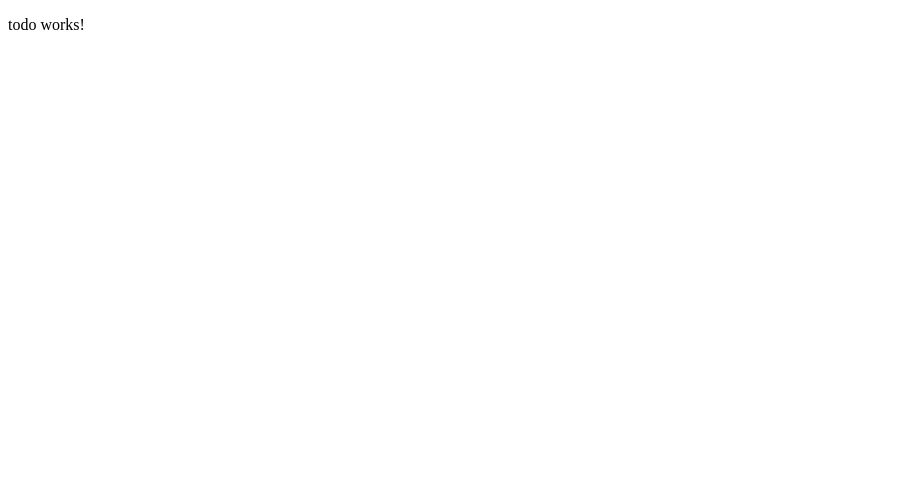
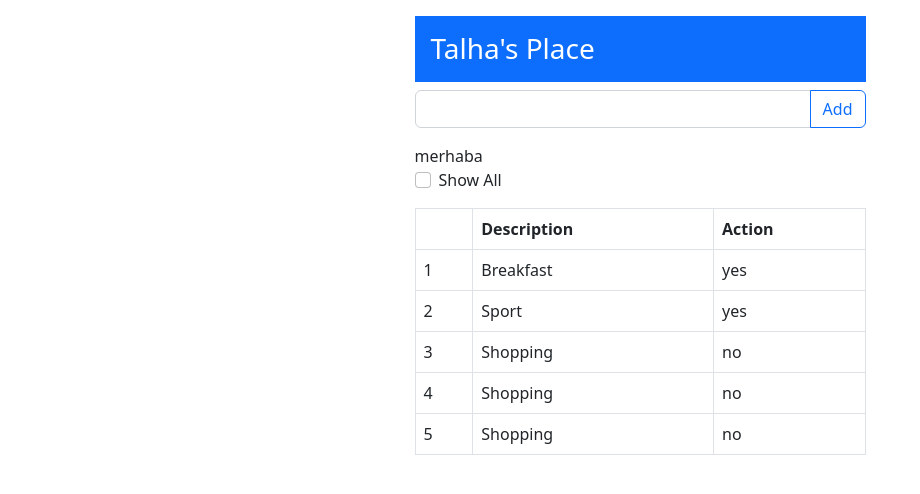
Before and after one commit to mftalha/angularWork2, an Angular app: page / in a window 1280 px wide. Shown: the top 494 px of the page, without its empty margins (0-920 px from the left). Built offline with nearby package versions, Linux system fonts and the light colour scheme.

Commit message:
- class ve interface ile nesne type belirleme. - bütün component lerden verilerimin görülmesi için model.ts olusturuldu - verilerde interface ile degisken type belirlemesi yapıldı. -envents olaylarına giriş yapıldı.

```diff
--- /dev/null
+++ b/src/app/model.ts
@@ -0,0 +1,18 @@
+import { TodoItem } from "./todoitem";
+
+//verilere bütün componentlerden erişmek için class obje tanımı ve içine başlangıç değeri verme ile çözüm üretiyoruz.
+export class Model{
+    name: string;   // clas içinde obje tanımladığımıdan bizden başlangıç değeri istiyor. bunun yerine tsconfig.json içine "strictNullChecks":false  yapabiliriz. = constroctor istemez bizden hatasız kabul eder bu yapıyı direk.
+    items: TodoItem[];
+
+    constructor(){
+        this.name = "Talha";
+        this.items = [
+            { description: "Breakfast", action: "yes"}, //burda interface ile nesnelerin türü verildi.
+            { description: "Sport", action: "yes"},
+            { description: "Shopping", action: "no"},
+            { description: "Shopping", action: "no"},
+            { description: "Shopping", action: "no"}
+        ];
+    }
+}
--- a/src/app/todo/todo.component.html
+++ b/src/app/todo/todo.component.html
@@ -1 +1,50 @@
-<p>todo works!</p>
+<div class="container"> <!-- tarayıcının gneişliğine göre sağdan soldan belli bir boşluk bırakılacak.-->
+    <div class="row"> <!-- bir satır oluştur-->
+        <div class="col-5 mx-auto"> <!---col-5 = bosstrap  ölçüsüne göre 12/5 lik bi genişlik ile oluştur ;; sağdan ve soldan eşit boşluk bırak. -->
+            <h3 class="bg-primary text-white p-3"> <!-- arka ton doldurma primary , yazılar beyaz , 4 köşeden 3'er pixsel boşluk -->
+                {{getName()}}'s Place
+            </h3>
+
+            <div class="input-group mb-3"> <!-- Veri girişi için inputlar oluşturacağız , alttan 3 pixsel boşluk-->
+                <input type="text" class="form-control">
+                <button class="btn btn-outline-primary" (click)="addItem()">Add</button>
+            </div>
+            {{message}}
+            <div class="form-check mb-3">
+                <input type="checkbox" class="form-check-input" name="" id="displayAll">
+                <label for="displayAll" class="form-check-label">Show All</label> <!-- for verme sebebim checkbox'a bağlı olması -->
+            </div>
+
+            <table class="table table-bordered"> <!-- Bootstrap -->
+                <thead>
+                    <tr>
+                        <th></th>
+                        <th>Description</th>
+                        <th>Action</th>
+                    </tr>
+                </thead>
+                <tbody>
+                    <!-- model.ts sayfası içine verileri oluşturmayı kaydırmadan önce
+                    <tr *ngFor="let item of items; let i = index"> //i = indexi alıyor böylece id değerine gerek kalmıyor listedeki
+                        <td>{{i+1}}</td>
+                        <td>{{item.description}}</td>
+                        <td>{{item.action}}</td>
+                    </tr>
+                    -->
+                    <tr *ngFor="let item of getItems(); let i = index"> <!-- i = indexi alıyor böylece id değerine gerek kalmıyor listedeki   -->
+                        <td>{{i+1}}</td>
+                        <td>{{item.description}}</td>
+                        <td>{{item.action}}</td>
+                    </tr>
+                </tbody>
+            </table>
+            <!--
+            <ul>
+                <li *ngFor="let item of items">   snippts sayesinde for döngüsü oluşuyor
+                    {{item.description}}
+                </li>
+            </ul>
+            -->
+        </div>
+    </div>
+</div>
--- a/src/app/todo/todo.component.ts
+++ b/src/app/todo/todo.component.ts
@@ -1,15 +1,64 @@
 import { Component, OnInit } from '@angular/core';
+import { Action } from 'rxjs/internal/scheduler/Action';
+import { Model } from '../model';
+// import { TodoItem } from '../todoitem';  == model ts sayfasında interfase erişim sağlayıp liste oluşturuldugu için artık burda todoitem'a erişime gerek yok.
 
 @Component({
   selector: 'todo',
   templateUrl: './todo.component.html',
   styleUrls: ['./todo.component.css']
 })
-export class TodoComponent implements OnInit {
+export class TodoComponent  {
 
+  message = "merhaba";
   constructor() { }
 
-  ngOnInit(): void {
+  /* [1]
+  // private name = "Talha"; //değişkeni burada oluşturuyoruz {{name}} şeklinde bu değişken çağrılabilir html sayfasından.
+  // items = [
+  //   "item 1","item 2","item 3","item 4"
+  // ];
+  */
+
+  /* [2]
+  items = [
+    {id: 1, description: "Breakfast", action: "yes"},
+    {id: 2, description: "Sport", action: "yes"},
+    {id: 3, description: "Shopping", action: "no"}
+  ]; */
+
+  /* [3]
+  items: any[]= [ // tip tanımlaması yapıyorum : normaldede any[] == bende belirtiyorum sadece.
+    {id: 1, description: "Breakfast", action: "yes"},
+    {id: 2, description: "Sport", action: "yes"},
+    {id: 3, description: "Shopping", action: "no"}
+  ]; */
+
+
+  /* [4] = model.ts sayfasından bütün verilere erişimi sağladığımız için buraya gerek yok artık. == bu sayede tüm componentlerden bu verilere erişimi sağladık.
+  private name: string = "Talha"; // tip tanımlaması yapıyorum zorunluy değil ama hatalı girişi önlemek adına önlem
+  // class veya interfa ile obje type belirleme . == todoitem.ts içinde objeleri tanımlıyorum. burayada TodoItem[] yazdığımda : otomatik üste sayfa exportunu yapıyor.
+  items: TodoItem[]= [ //Toduitem ile type belirtme sebebimiz : içinde tanımladığımız oblerin type larını belirtip veri girişi sırasında istemeden de olsa hata lı tür girip proğramın çalışması ve ya çalıştıktan sonra sayfadaki çıkabilecek sorunların önüne geçmek.
+  { description: "Breakfast", action: "yes"}, //burda interface ile nesnelerin türü verildi.
+  { description: "Sport", action: "yes"},
+  { description: "Shopping", action: "no"}
+  // new TodoItem("Breakfast","yes"), // clasda objenin türünü belirleyip burda constracter ile nesne oluşturulmasını gerçekleştirdik
+  // new TodoItem("Sport","yes"),
+  // new TodoItem("Shopping","no"),
+  // new TodoItem("Runing","yes"),
+  ];
+  */
+
+  model = new Model(); //her new model dediğiöde yeni bi kopya oluşturulacak. farklı komponentler için lazım bilgi(ve genel kültür). servis mantıgı varmış 1 kere oluşturunca cobtracterdan new diye onu kullanabiliyormusuz farklı syflarda böylece dışarıdan listeye ekleme yaptıgımda mesela bütün sayfalarda aynı değişikliği görebilleceğim.
+
+  addItem(){
+    console.log("merhaba");
+  }
+  getName(){
+    return this.model.name;
   }
 
+  getItems(){
+    return this.model.items;
+  }
 }
--- /dev/null
+++ b/src/app/todoitem.ts
@@ -0,0 +1,34 @@
+/*
+export class TodoItem{
+    description: string;  //hata alamamak için tsconfig.json içinde = strictNullChecks":false olması gerekiyor.
+    action: string;
+
+    / * = derleme sırasında hata almamak için
+    // == tsconfig.json içinde "strictNullChecks":true yaparsam veya hiç vermezsem normalde yok bu yapıyı kullanmam gerekir hata almamak için == başlangıçda constracterda bi atama yapmayı bekliyor tanımlanan object type için ama biz false atıyorak constracter tanımlaması yapnadan objere propert verebiliriz.
+    constructor(description: string, action: string){
+        this.description = description;
+        this.action  = action;
+    }
+    //  * / alttaki kapatmada hata alınamamsı için böyle yaptım
+}
+*/
+
+/*
+export class TodoItem{ // yukarıdaki gibi property vermeden constructor içindede bu şekilde yapabiliriz = sadece public privete tanımlaması yapmamız gerekiyor.
+    constructor(public description: string, public action: string){ //private dersem = erişimde hata alabilirim.
+        this.description= description;
+        this.action = action;
+    }
+}
+*/
+
+/* constroctor ı bu şekilde tanımlayabilirim : ve public olanlara bu şekilde erişim sağlayabilirim.
+const td = new TodoItem("spor","yes");
+td.action;
+*/
+
+// interfa yapısında olmayan obje ismi bu interface ile oluşturulan dizi veya başka yapılar'da kullanılamaz.  == mesela id diye bi alan yok gidipde tanımala içinde id:5 gibi belirtilemez hata verir.
+export interface TodoItem{ // class yapısndaki gibi constrocter oluşturmamıza gerek yok : public , private diye belirtmemizede gerek yok: bu seşilde direk türünü verebiliriz.
+    description: string;
+    action: string;
+}
--- a/src/index.html
+++ b/src/index.html
@@ -7,8 +7,7 @@
   <meta name="viewport" content="width=device-width, initial-scale=1">
   <link rel="icon" type="image/x-icon" href="favicon.ico">
 </head>
-<body>
+<body class="m-2 p-2"> <!-- uygulmayı dıştan ve içten 4 köşeye 2'şer pixsel boşluk verdiriyoruz.-->
   <todo></todo>
-
 </body>
 </html>
--- a/src/styles.css
+++ b/src/styles.css
@@ -1 +1,2 @@
 /* You can add global styles to this file, and also import other style files */
+@import "~bootstrap/dist/css/bootstrap.min.css";
--- a/tsconfig.json
+++ b/tsconfig.json
@@ -21,7 +21,8 @@
     "lib": [
       "es2020",
       "dom"
-    ]
+    ],
+    //"strictNullChecks":false //constracter tanımalamak istemiyorsak objelere == böyle yapabiliyoruz.
   },
   "angularCompilerOptions": {
     "enableI18nLegacyMessageIdFormat": false,
```
